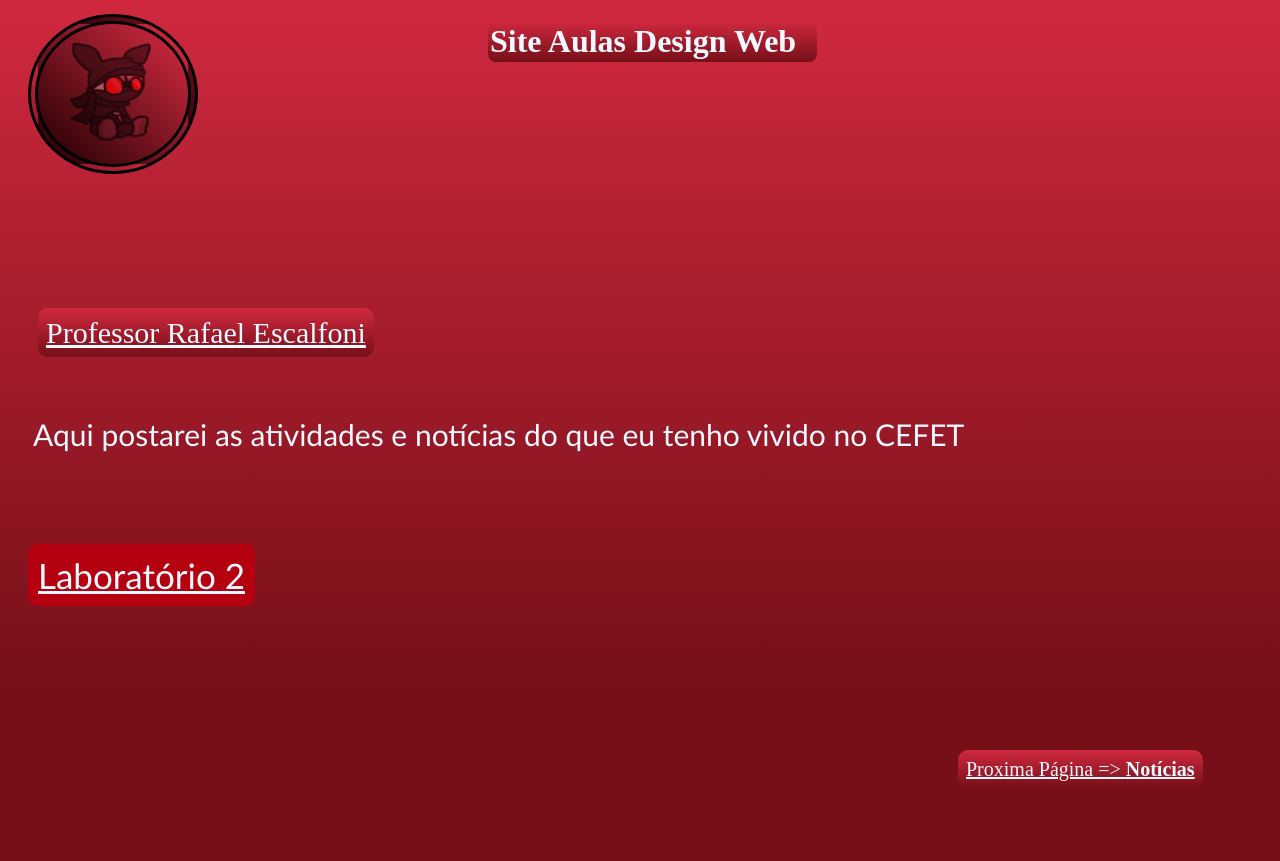
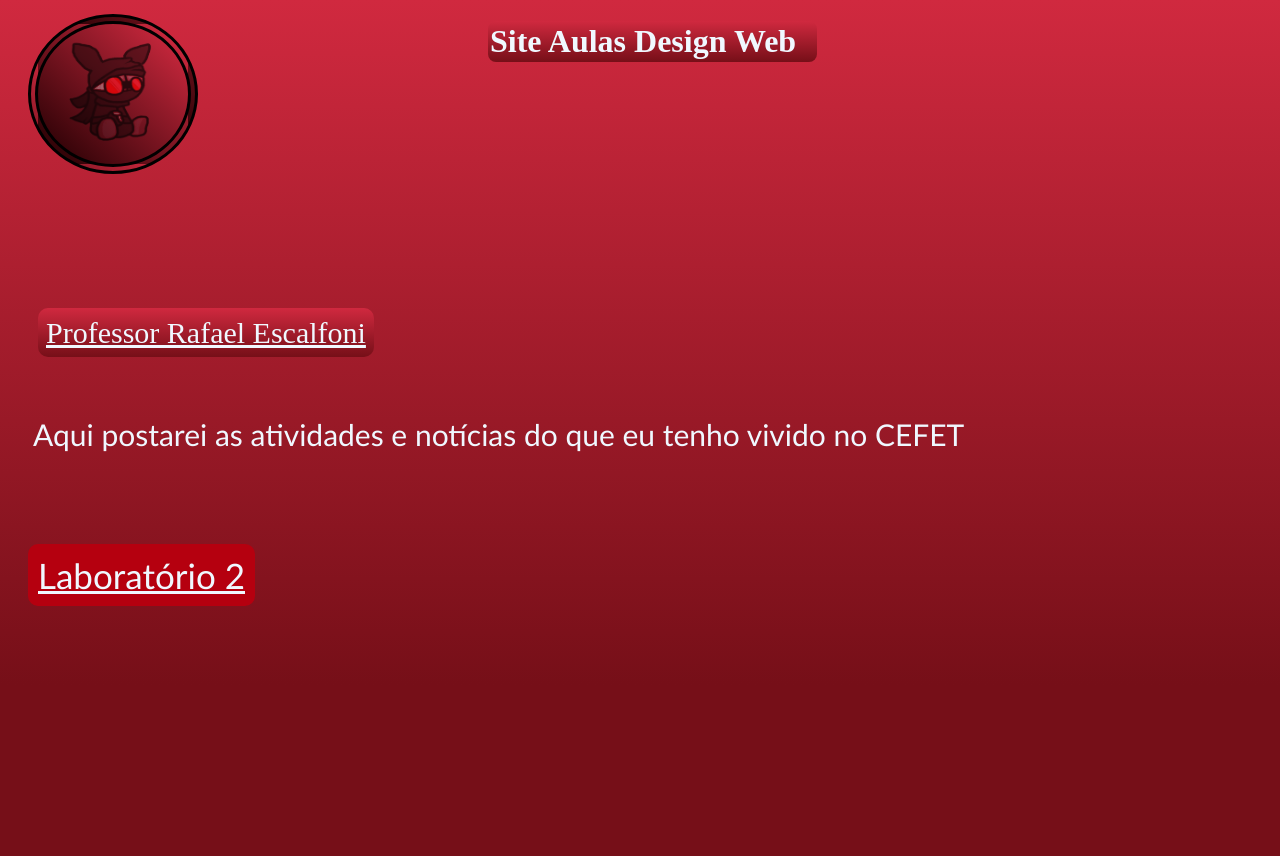
Before and after one commit to FlameOff/siteflame, a plain HTML site: page index.html in a window 1280 px wide. Drawn offline with Linux system fonts and the light colour scheme.

Commit message:
Update index.html

```diff
--- a/index.html
+++ b/index.html
@@ -20,7 +20,6 @@
 
 <br><br><br><br><br>
 <br><br><br><br><br>
-<a class="Proximo" href="" style="margin-left:950px ;">Proxima Página => <strong>Notícias</strong></a>
 <br><br><br><br><br>
 <div class="imagem_nice"></div>
 
```
